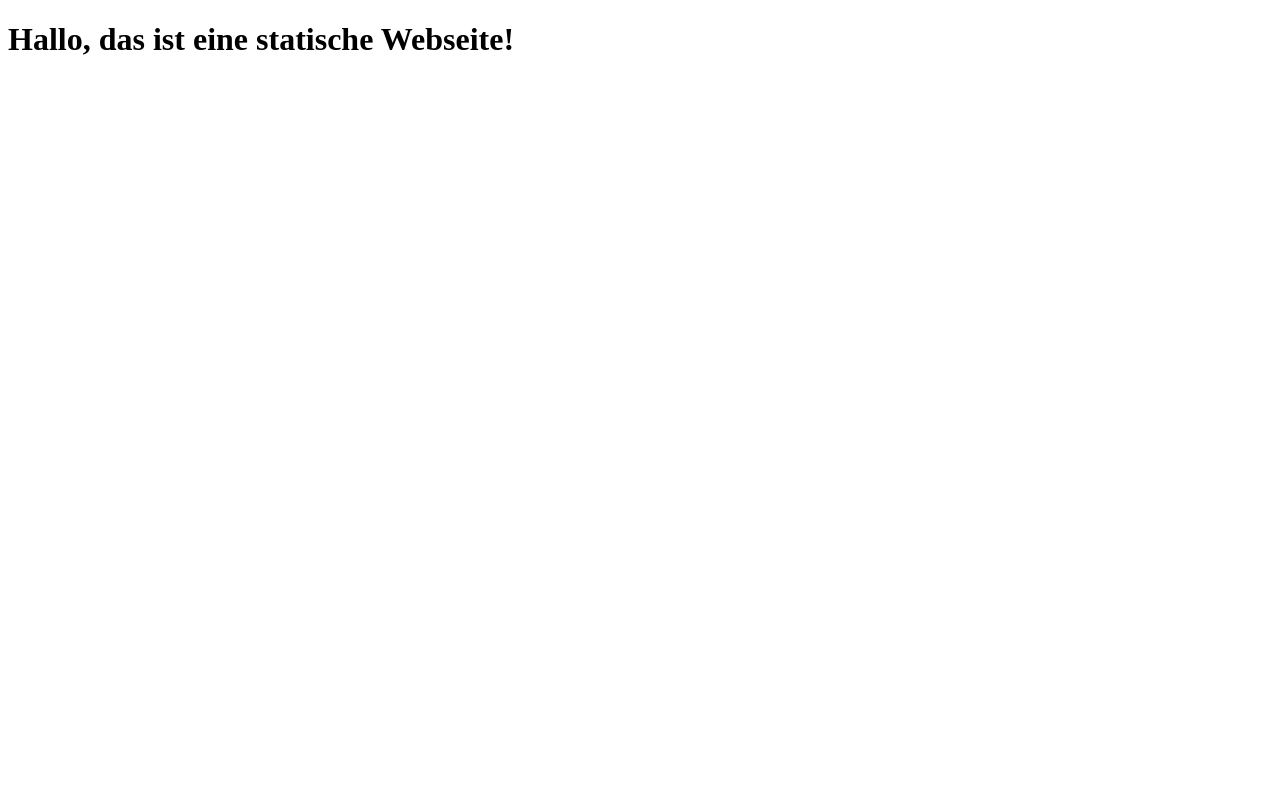
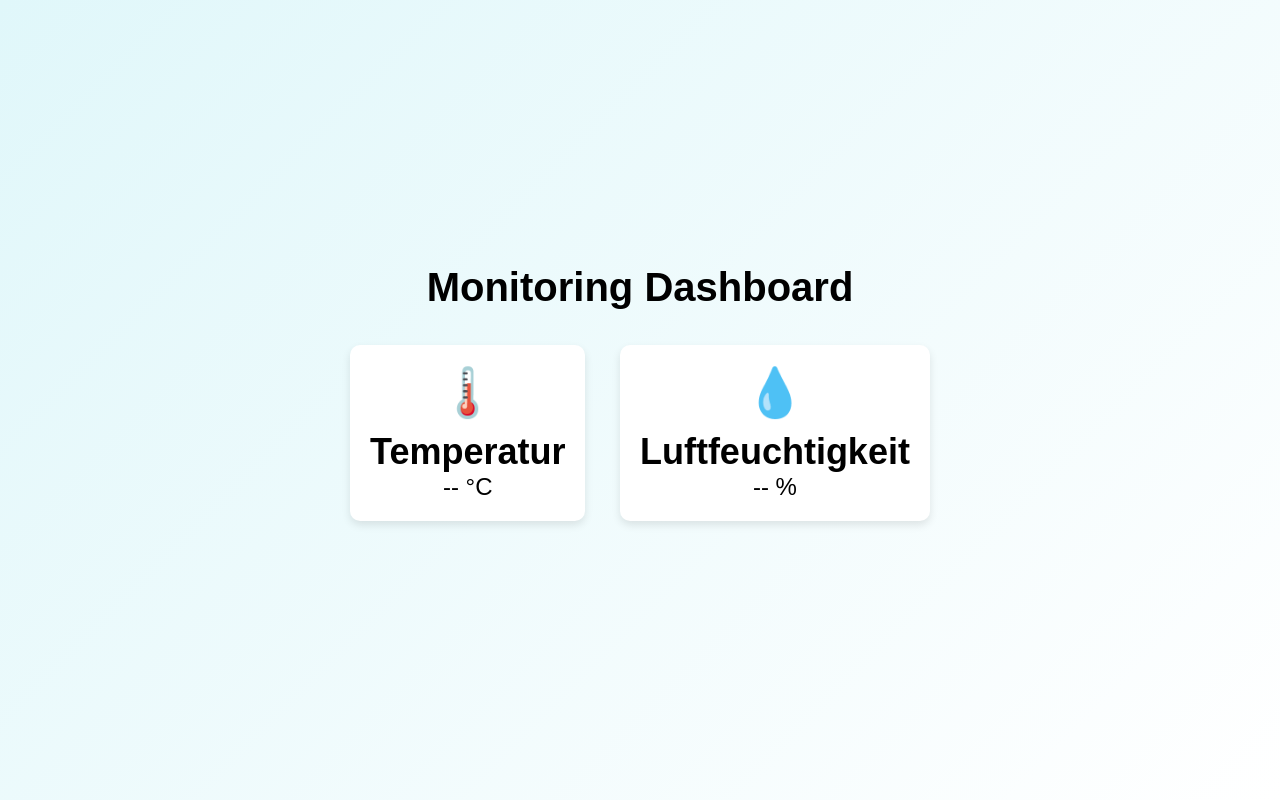
Before and after one commit to Alican19/testingraspi, a website: page index.html in a window 1280 px wide. Drawn offline with Linux system fonts and the light colour scheme; no server answers.

Commit message:
erster anlauf

```diff
--- a/index.html
+++ b/index.html
@@ -1,9 +1,49 @@
 <!DOCTYPE html>
-<html>
+<html lang="de">
 <head>
-  <title>Meine Express-App</title>
+  <meta charset="UTF-8">
+  <meta name="viewport" content="width=device-width, initial-scale=1.0">
+  <title>Monitoring Dashboard</title>
+  <link rel="stylesheet" href="styles.css">
 </head>
 <body>
-  <h1>Hallo, das ist eine statische Webseite!</h1>
+  <div class="container">
+    <h1>Monitoring Dashboard</h1>
+
+    <div class="data-card">
+      <div class="icon">🌡️</div>
+      <div class="data">
+        <h2>Temperatur</h2>
+        <p id="temperature">-- °C</p>
+      </div>
+    </div>
+
+    <div class="data-card">
+      <div class="icon">💧</div>
+      <div class="data">
+        <h2>Luftfeuchtigkeit</h2>
+        <p id="humidity">-- %</p>
+      </div>
+    </div>
+  </div>
+
+  <script>
+    // API-Anfrage an den Server, um die aktuellen Sensordaten abzurufen
+    function fetchData() {
+      fetch('/data')
+        .then(response => response.json())
+        .then(data => {
+          document.getElementById('temperature').innerText = `${data.temperature} °C`;
+          document.getElementById('humidity').innerText = `${data.humidity} %`;
+        })
+        .catch(error => console.error('Fehler beim Abrufen der Daten:', error));
+    }
+
+    // Rufe die Daten alle 5 Sekunden ab
+    setInterval(fetchData, 5000);
+
+    // Initiale Datenabfrage
+    fetchData();
+  </script>
 </body>
 </html>
--- /dev/null
+++ b/styles.css
@@ -0,0 +1,41 @@
+* {
+    margin: 0;
+    padding: 0;
+    box-sizing: border-box;
+    font-family: 'Arial', sans-serif;
+  }
+
+  body {
+    background: linear-gradient(135deg, #e0f7fa, #ffffff);
+    display: flex;
+    justify-content: center;
+    align-items: center;
+    height: 100vh;
+  }
+
+  .container {
+    text-align: center;
+  }
+
+  h1 {
+    margin-bottom: 20px;
+    font-size: 2.5rem;
+  }
+
+  .data-card {
+    display: inline-block;
+    margin: 15px;
+    padding: 20px;
+    background-color: #fff;
+    border-radius: 10px;
+    box-shadow: 0 4px 8px rgba(0, 0, 0, 0.1);
+  }
+
+  .icon {
+    font-size: 3rem;
+    margin-bottom: 10px;
+  }
+
+  .data {
+    font-size: 1.5rem;
+  }
```
Also changed, not shown: app.js (+13 -2 lines).
